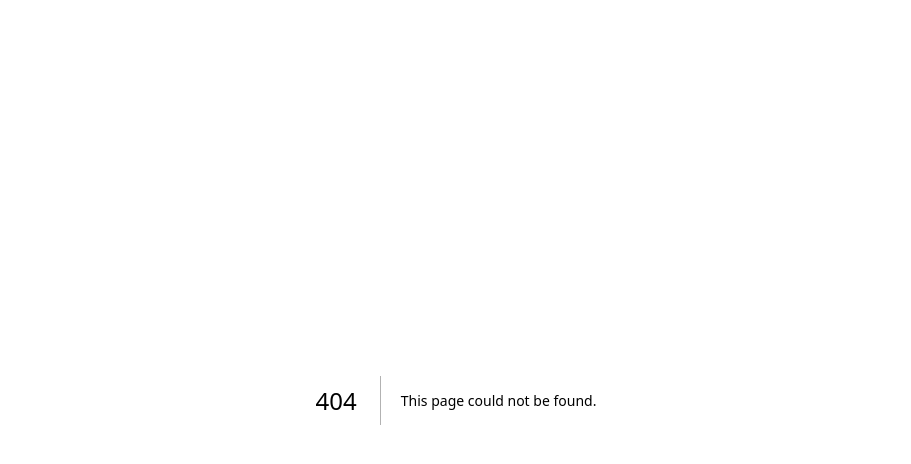
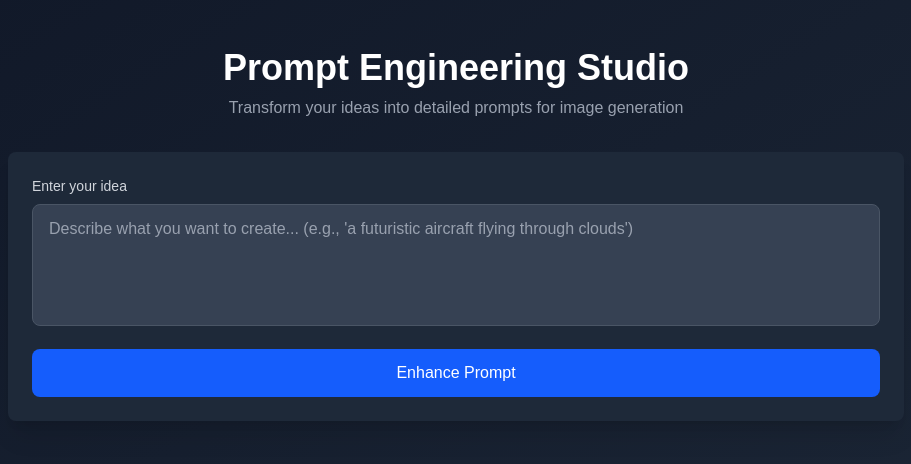
Before and after one commit to YehyunLee/aircraft-studio, a Next.js app: page /prompts in a window 1280 px wide. Before the commit this address had no page. Shown: the top 464 px of the page, without its empty margins (184-1095 px from the left). Built offline with nearby package versions, Linux system fonts and the light colour scheme.

Commit message:
groq test code

```diff
--- /dev/null
+++ b/src/pages/api/prompt-engineering.js
@@ -0,0 +1,59 @@
+import Groq from "groq-sdk";
+
+const groq = new Groq({
+  apiKey: process.env.GROQ_API_KEY,
+});
+
+export default async function handler(req, res) {
+  if (req.method !== 'POST') {
+    return res.status(405).json({ error: 'Method not allowed' });
+  }
+
+  const { prompt } = req.body;
+
+  if (!prompt) {
+    return res.status(400).json({ error: 'Prompt is required' });
+  }
+
+  try {
+    const systemPrompt = `You are an expert prompt engineer specializing in creating detailed, descriptive prompts for image generation.
+    Transform the user's input into a rich, detailed prompt that will generate high-quality images.
+    Include specific details about:
+    - Visual style and artistic medium
+    - Lighting and atmosphere
+    - Color palette
+    - Composition and perspective
+    - Important details and textures
+    - Mood and emotion
+    Keep the enhanced prompt concise but comprehensive, around 2-3 sentences.`;
+
+    const completion = await groq.chat.completions.create({
+      messages: [
+        {
+          role: "system",
+          content: systemPrompt,
+        },
+        {
+          role: "user",
+          content: `Transform this idea into a detailed image generation prompt: "${prompt}"`,
+        },
+      ],
+      model: "mixtral-8x7b-32768",
+      temperature: 0.7,
+      max_tokens: 300,
+    });
+
+    const enhancedPrompt = completion.choices[0]?.message?.content || prompt;
+
+    res.status(200).json({
+      originalPrompt: prompt,
+      enhancedPrompt: enhancedPrompt
+    });
+  } catch (error) {
+    console.error('Groq API error:', error);
+    res.status(500).json({
+      error: 'Failed to process prompt',
+      details: error.message
+    });
+  }
+}
--- /dev/null
+++ b/src/pages/prompts.js
@@ -0,0 +1,156 @@
+import { useState } from 'react';
+import Head from 'next/head';
+
+export default function Prompts() {
+  const [prompt, setPrompt] = useState('');
+  const [enhancedPrompt, setEnhancedPrompt] = useState('');
+  const [isLoading, setIsLoading] = useState(false);
+  const [error, setError] = useState('');
+
+  const handleEnhancePrompt = async () => {
+    if (!prompt.trim()) {
+      setError('Please enter a prompt');
+      return;
+    }
+
+    setIsLoading(true);
+    setError('');
+    setEnhancedPrompt('');
+
+    try {
+      const response = await fetch('/api/prompt-engineering', {
+        method: 'POST',
+        headers: {
+          'Content-Type': 'application/json',
+        },
+        body: JSON.stringify({ prompt }),
+      });
+
+      const data = await response.json();
+
+      if (!response.ok) {
+        throw new Error(data.error || 'Failed to enhance prompt');
+      }
+
+      setEnhancedPrompt(data.enhancedPrompt);
+    } catch (err) {
+      setError(err.message || 'Something went wrong');
+    } finally {
+      setIsLoading(false);
+    }
+  };
+
+  const handleKeyPress = (e) => {
+    if (e.key === 'Enter' && !e.shiftKey) {
+      e.preventDefault();
+      handleEnhancePrompt();
+    }
+  };
+
+  return (
+    <>
+      <Head>
+        <title>Prompt Engineering - Aircraft Studio</title>
+        <meta name="description" content="Transform your ideas into detailed image generation prompts" />
+      </Head>
+
+      <div className="min-h-screen bg-gradient-to-br from-gray-900 to-gray-800 text-white">
+        <div className="container mx-auto px-4 py-12">
+          <div className="max-w-4xl mx-auto">
+            <h1 className="text-4xl font-bold mb-2 text-center">
+              Prompt Engineering Studio
+            </h1>
+            <p className="text-gray-400 text-center mb-8">
+              Transform your ideas into detailed prompts for image generation
+            </p>
+
+            <div className="bg-gray-800 rounded-lg shadow-xl p-6 mb-6">
+              <label className="block text-sm font-medium text-gray-300 mb-2">
+                Enter your idea
+              </label>
+              <div className="relative">
+                <textarea
+                  value={prompt}
+                  onChange={(e) => setPrompt(e.target.value)}
+                  onKeyPress={handleKeyPress}
+                  placeholder="Describe what you want to create... (e.g., 'a futuristic aircraft flying through clouds')"
+                  className="w-full px-4 py-3 bg-gray-700 border border-gray-600 rounded-lg text-white placeholder-gray-400 focus:outline-none focus:ring-2 focus:ring-blue-500 focus:border-transparent resize-none"
+                  rows="4"
+                />
+              </div>
+
+              {error && (
+                <div className="mt-3 text-red-400 text-sm">
+                  {error}
+                </div>
+              )}
+
+              <button
+                onClick={handleEnhancePrompt}
+                disabled={isLoading}
+                className="mt-4 w-full bg-blue-600 hover:bg-blue-700 disabled:bg-gray-600 disabled:cursor-not-allowed text-white font-medium py-3 px-6 rounded-lg transition duration-200 ease-in-out transform hover:scale-[1.02]"
+              >
+                {isLoading ? (
+                  <span className="flex items-center justify-center">
+                    <svg className="animate-spin h-5 w-5 mr-3" viewBox="0 0 24 24">
+                      <circle className="opacity-25" cx="12" cy="12" r="10" stroke="currentColor" strokeWidth="4" fill="none" />
+                      <path className="opacity-75" fill="currentColor" d="M4 12a8 8 0 018-8V0C5.373 0 0 5.373 0 12h4zm2 5.291A7.962 7.962 0 014 12H0c0 3.042 1.135 5.824 3 7.938l3-2.647z" />
+                    </svg>
+                    Enhancing prompt...
+                  </span>
+                ) : (
+                  'Enhance Prompt'
+                )}
+              </button>
+            </div>
+
+            {enhancedPrompt && (
+              <div className="bg-gray-800 rounded-lg shadow-xl p-6 animate-fadeIn">
+                <div className="flex items-center justify-between mb-3">
+                  <label className="text-sm font-medium text-gray-300">
+                    Enhanced Prompt
+                  </label>
+                  <button
+                    onClick={() => {
+                      navigator.clipboard.writeText(enhancedPrompt);
+                    }}
+                    className="text-sm bg-gray-700 hover:bg-gray-600 px-3 py-1 rounded transition"
+                  >
+                    Copy
+                  </button>
+                </div>
+                <div className="bg-gray-700 rounded-lg p-4">
+                  <p className="text-white leading-relaxed">
+                    {enhancedPrompt}
+                  </p>
+                </div>
+                <div className="mt-4 p-4 bg-blue-900/30 border border-blue-700/50 rounded-lg">
+                  <p className="text-sm text-blue-300">
+                    This enhanced prompt is ready to be used for image generation.
+                    It includes specific details about style, composition, and atmosphere to produce better results.
+                  </p>
+                </div>
+              </div>
+            )}
+          </div>
+        </div>
+      </div>
+
+      <style jsx>{`
+        @keyframes fadeIn {
+          from {
+            opacity: 0;
+            transform: translateY(10px);
+          }
+          to {
+            opacity: 1;
+            transform: translateY(0);
+          }
+        }
+        .animate-fadeIn {
+          animation: fadeIn 0.3s ease-in-out;
+        }
+      `}</style>
+    </>
+  );
+}
```
